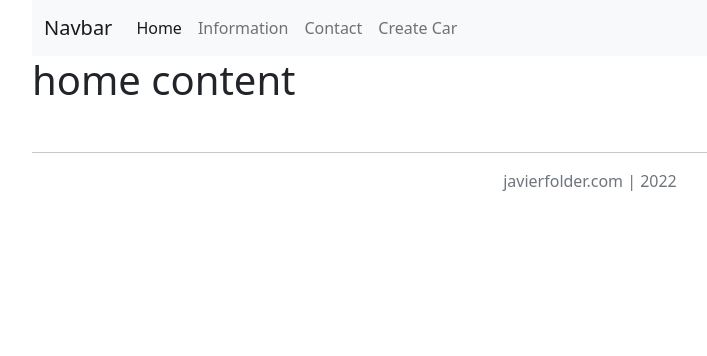
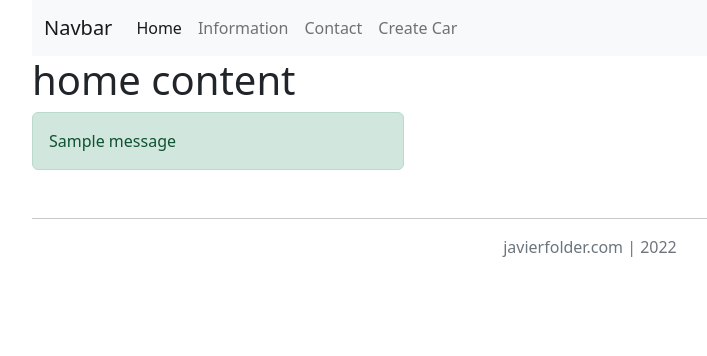
Before and after one commit to ferralespereira/web-flask, a Flask app: page / in a window 1280 px wide. Shown: the top 356 px of the page, without its empty margins (50-757 px from the left). Run offline with Flask 2, Linux system fonts and the light colour scheme; one stand-in notice (Sample message) is shown; some libraries are stand-ins or nearby versions.

Commit message:
more of inserting register

```diff
--- a/main.py
+++ b/main.py
@@ -1,8 +1,10 @@
-from flask import Flask, redirect, url_for, render_template, request
+from flask import Flask, flash, redirect, url_for, render_template, request
 from datetime import datetime
 from flask_mysqldb import MySQL
 
 app = Flask(__name__)
+
+app.secret_key = 'clave_secreta_mwdcdw2c312'
 
 # conexion to db
 app.config['MYSQL_HOST'] = 'localhost'
@@ -72,6 +74,7 @@ def create_car():
         cursor.execute("INSERT INTO cars VALUES(NULL, %s, %s, %s, %s)", (brand, model, price, location))
         cursor.connection.commit()
 
+        flash('A New Car has been created')
         return redirect(url_for('index'))
 
     return render_template('create_car.html', text='lola')
--- a/templates/index.html
+++ b/templates/index.html
@@ -3,4 +3,17 @@
 
     {% block content %}
         <h1>home content</h1>
+
+        {% with messages = get_flashed_messages()  %}
+            {% if messages %}
+                {% for message in messages %}
+
+                  <div class="alert alert-success col-md-4" role="alert">
+                    {{ message }}
+                  </div>
+
+                {% endfor %}
+            {% endif %}
+        {% endwith %}
+
     {% endblock content %}
```
